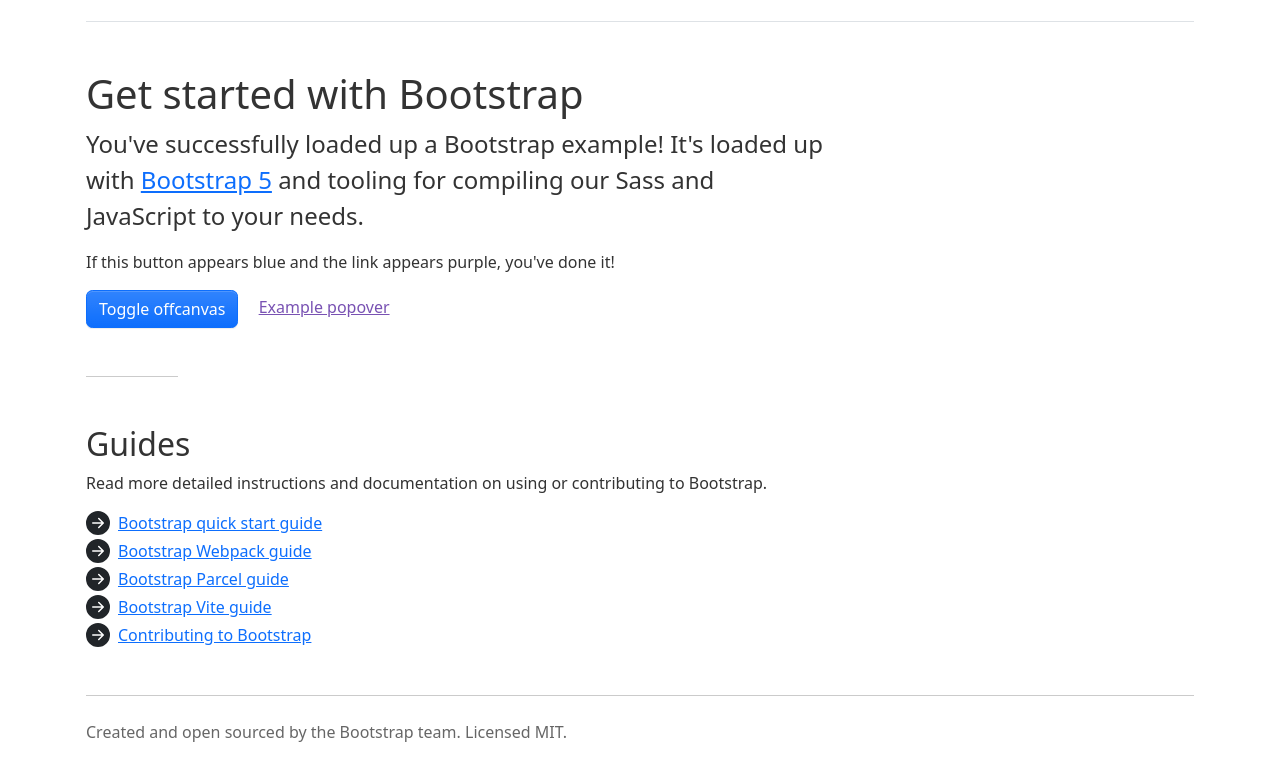
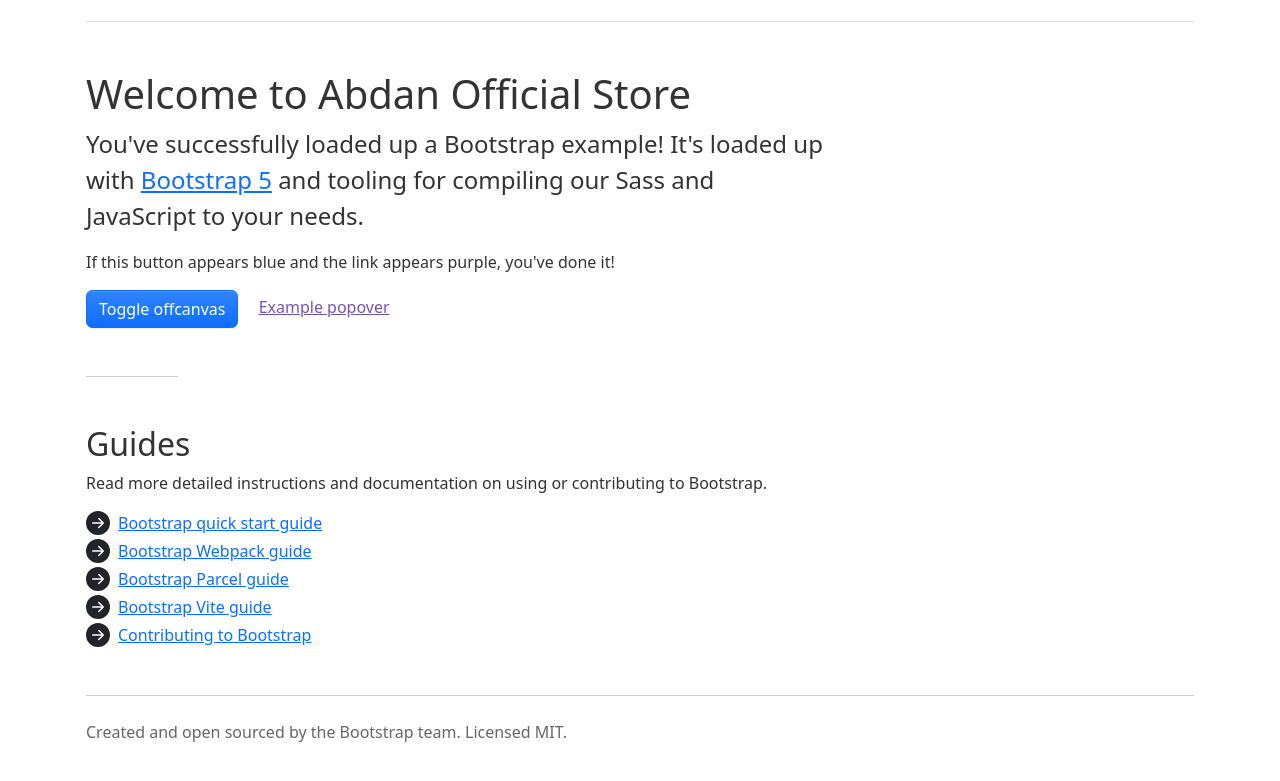
Before and after one commit to abdanfx/test2, a website: page index.html in a window 1280 px wide. Shown: the part 83-864 px from the top of the page. Drawn offline with nearby package versions, Linux system fonts and the light colour scheme; files that its build step writes are made by us from their sources.

Commit message:
Update Title

```diff
--- a/index.html
+++ b/index.html
@@ -22,7 +22,7 @@
         <a href="https://github.com/twbs/examples/tree/main/sass-js/" target="_blank" rel="noopener">View on GitHub</a>
       </header>
 
-      <h1>Get started with Bootstrap</h1>
+      <h1>Welcome to Abdan Official Store</h1>
       <div class="col-lg-8 px-0">
         <p class="fs-4">You've successfully loaded up a Bootstrap example! It's loaded up with <a href="https://getbootstrap.com/">Bootstrap 5</a> and tooling for compiling our Sass and JavaScript to your needs.</p>
         <p>If this button appears blue and the link appears purple, you've done it!</p>
```
